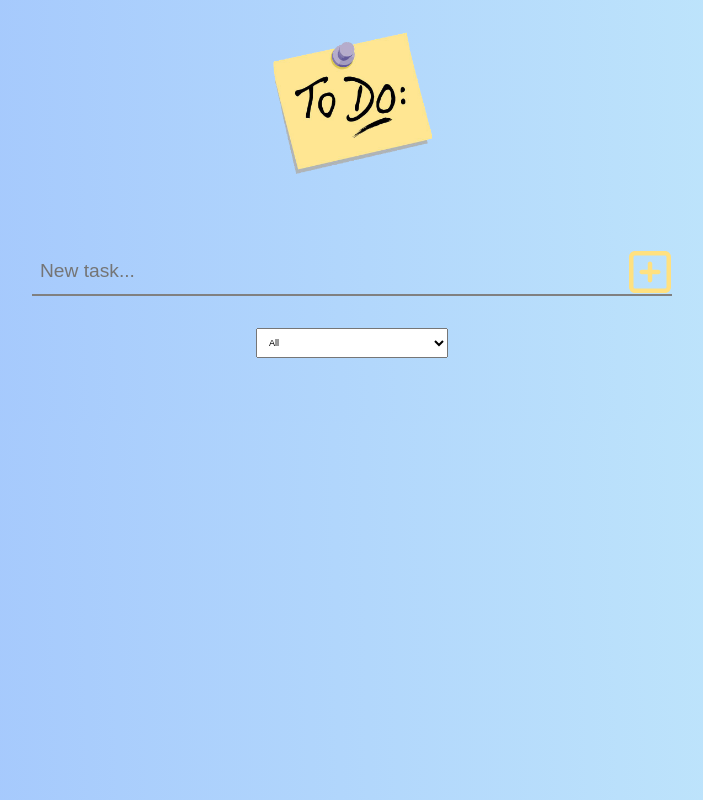
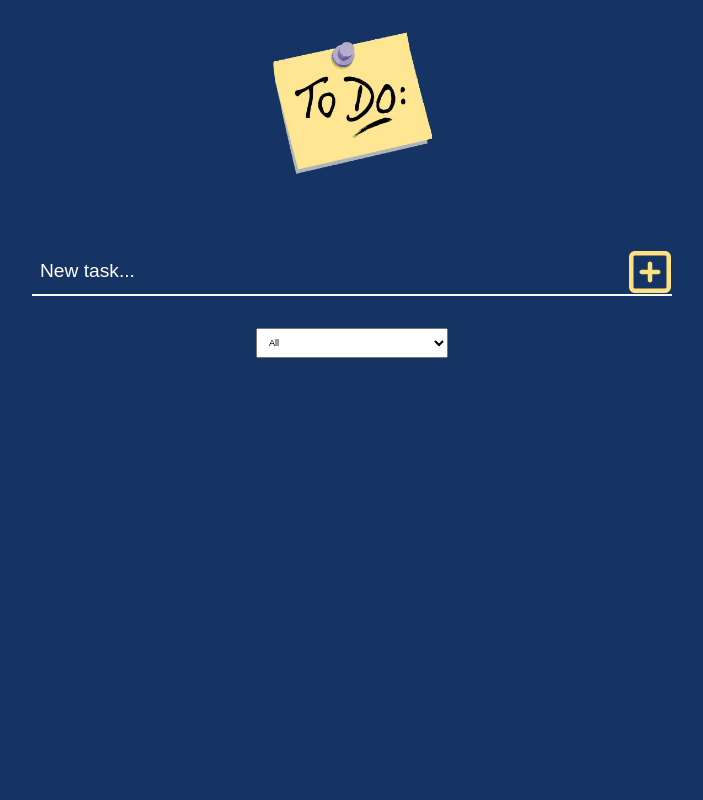
Before and after one commit to IgorGryp/to-do-list-app-react, a React (Create React App) app: page / in a window 1280 px wide. Shown: the whole page, without its empty margins (288-991 px from the left). Built offline with nearby package versions, Linux system fonts and the light colour scheme; the HTML template or start-up script is replaced by a standard one.

Commit message:
changed colors

```diff
--- a/src/App.js
+++ b/src/App.js
@@ -19,6 +19,8 @@ function App() {
   function handleInputChange(e) {
     setUserInput(e.target.value);
   }
+
+  console.log(toDoList);
 
   /* ------------------------------------------------------------------------------------------ */
 
@@ -136,7 +138,7 @@ function App() {
 
         {/* To Do list */}
         <Todolist
-          toDoList={filteredTodos}
+          filteredTodos={filteredTodos}
           toggleStarIcon={toggleStarIcon}
           toggleCheckIcon={toggleCheckIcon}
           checkOffTodo={checkOffTodo}
--- a/src/components/Todo.js
+++ b/src/components/Todo.js
@@ -34,7 +34,7 @@ function Todo({ todo, toggleStarIcon, toggleCheckIcon, checkOffTodo, deleteTask
           }}
           className="check-button-icon"
           style={{
-            color: todo.check ? '#1f71ff' : null,
+            color: todo.check ? '#e33131' : null,
           }}
         />
 
--- a/src/components/Todolist.js
+++ b/src/components/Todolist.js
@@ -1,10 +1,10 @@
 import Todo from './Todo';
 
-function Todolist({ toDoList, toggleStarIcon, toggleCheckIcon, checkOffTodo, deleteTask }) {
+function Todolist({ filteredTodos, toggleStarIcon, toggleCheckIcon, checkOffTodo, deleteTask }) {
   // Maps over the tasks in toDoList array and displays them  in App.js
   return (
     <div className="todo-list">
-      {toDoList.map((todo) => (
+      {filteredTodos.map((todo) => (
         <Todo
           key={todo.id}
           todo={todo}
--- a/src/index.css
+++ b/src/index.css
@@ -4,7 +4,8 @@
   box-sizing: border-box;
 }
 body {
-  background-image: linear-gradient(89deg, #a1c4fd 10%, #c2e9fb 90%);
+  /* background-image: linear-gradient(89deg, #8eb6f7 10%, #70d1fd 90%); */
+  background: #153464;
 }
 .App {
   text-align: center;
@@ -38,9 +39,13 @@ input {
   border-top: none;
   border-left: none;
   border-right: none;
-  border-bottom: solid 2px gray;
+  border-bottom: solid 2px #ffffff;
   background: rgba(255, 255, 255, 0);
+  color: #ffffff;
   outline: none;
+}
+::placeholder {
+  color: #ffffff;
 }
 .add-button {
   width: 3rem;
@@ -48,7 +53,7 @@ input {
   font-weight: bold;
   background-color: transparent;
   border: none;
-  border-bottom: solid 2px gray;
+  border-bottom: solid 2px #ffffff;
   cursor: pointer;
 }
 .add-button-icon {
```
